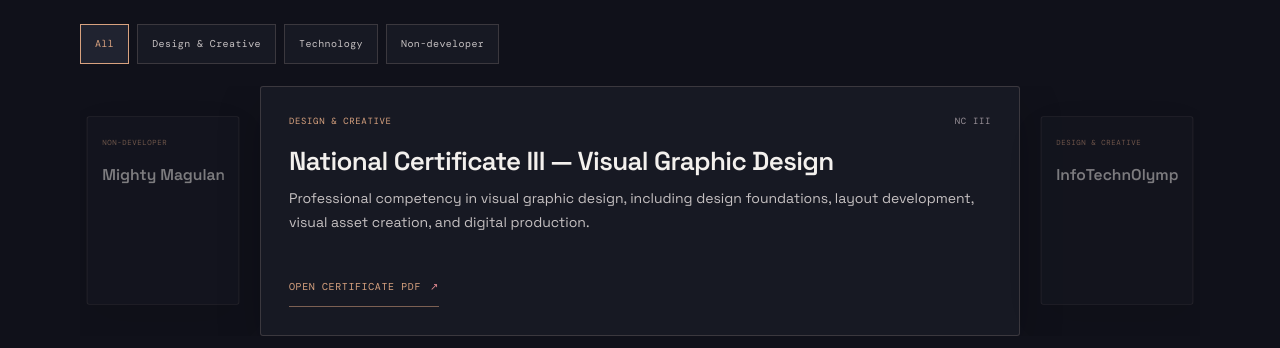
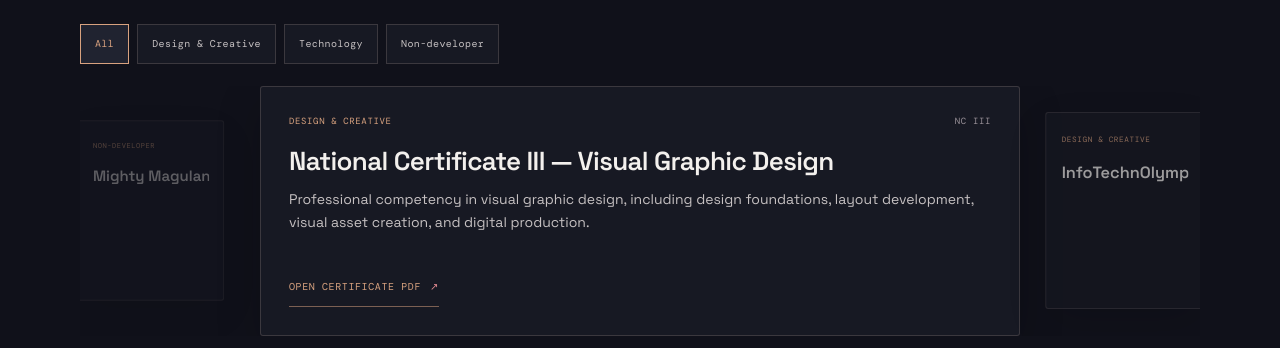
Before and after one commit to johnmichael223344-rgb/portfolio-site, a React (Vite) app: page / in a window 1280 px wide. Shown: the part 1488-1836 px from the top of the page. Built offline with nearby package versions, Linux system fonts and the light colour scheme; the HTML template or start-up script is replaced by a standard one.

Commit message:
Animate certificate slides into focus

```diff
--- a/src/App.tsx
+++ b/src/App.tsx
@@ -213,6 +213,8 @@ export default function App() {
   const [activeCertificateCategory, setActiveCertificateCategory] =
     useState<CertificateCategory>("all");
   const [activeCertificateIndex, setActiveCertificateIndex] = useState(0);
+  const [certificateDirection, setCertificateDirection] =
+    useState<"next" | "previous">("next");
   const visibleCertificates = certificates.filter(
     (certificate) =>
       activeCertificateCategory === "all" ||
@@ -225,6 +227,7 @@ export default function App() {
   const nextCertificate =
     visibleCertificates[(activeCertificateIndex + 1) % certificateCount];
   const moveCertificate = (direction: number) => {
+    setCertificateDirection(direction > 0 ? "next" : "previous");
     setActiveCertificateIndex(
       (index) => (index + direction + visibleCertificates.length) % visibleCertificates.length,
     );
@@ -370,6 +373,7 @@ export default function App() {
                 onClick={() => {
                   setActiveCertificateCategory(category);
                   setActiveCertificateIndex(0);
+                  setCertificateDirection("next");
                 }}
                 role="tab"
                 type="button"
@@ -378,9 +382,10 @@ export default function App() {
               </button>
             ))}
           </div>
-                    <div className="certificate-carousel-stage">
+                    <div className={`certificate-carousel-stage slide-${certificateDirection}`}>
+
             {previousCertificate && (
-              <article className="certificate-side-card card" aria-hidden="true">
+              <article key={`previous-${previousCertificate.file}`} className="certificate-side-card card" aria-hidden="true">
                 <span>{certificateCategoryLabels[previousCertificate.category]}</span>
                 <h3>{previousCertificate.title}</h3>
               </article>
@@ -392,7 +397,7 @@ export default function App() {
               aria-live="polite"
             >
               {activeCertificate && (
-                <article className="certificate-entry card" key={activeCertificate.file}>
+                <article className="certificate-entry certificate-current card" key={`${activeCertificateCategory}-${activeCertificate.file}`}>
                   <div className="certificate-entry-meta">
                     <span>{certificateCategoryLabels[activeCertificate.category]}</span>
                     <span>{activeCertificate.year}</span>
@@ -411,7 +416,7 @@ export default function App() {
               )}
             </div>
             {nextCertificate && (
-              <article className="certificate-side-card card" aria-hidden="true">
+              <article key={`next-${nextCertificate.file}`} className="certificate-side-card card" aria-hidden="true">
                 <span>{certificateCategoryLabels[nextCertificate.category]}</span>
                 <h3>{nextCertificate.title}</h3>
               </article>
--- a/src/index.css
+++ b/src/index.css
@@ -652,7 +652,13 @@ footer { border-top: 1px solid var(--border); padding-block: 24px 34px; }
   padding: 22px 16px;
   opacity: .48;
   transform: scale(.92);
+  transform-origin: center;
+  transition: opacity 380ms ease, transform 420ms cubic-bezier(.2,.75,.25,1);
 }
+.slide-next .certificate-side-card:first-child { opacity: .34; transform: translateX(-12px) scale(.88); }
+.slide-next .certificate-side-card:last-child { opacity: .62; transform: translateX(8px) scale(.96); }
+.slide-previous .certificate-side-card:first-child { opacity: .62; transform: translateX(-8px) scale(.96); }
+.slide-previous .certificate-side-card:last-child { opacity: .34; transform: translateX(12px) scale(.88); }
 .certificate-side-card:first-child { grid-column: 1; }
 .certificate-side-card:last-child { grid-column: 3; }
 .certificate-side-card > span {
@@ -677,11 +683,23 @@ footer { border-top: 1px solid var(--border); padding-block: 24px 34px; }
   min-height: 250px;
   flex-direction: column;
   padding: clamp(20px, 3vw, 28px);
-  animation: certificate-enter 220ms ease-out both;
 }
-@keyframes certificate-enter {
-  from { opacity: .35; transform: translateX(10px); }
-  to { opacity: 1; transform: translateX(0); }
+.certificate-current {
+  transform-origin: center;
+  animation: certificate-focus-next 420ms cubic-bezier(.2,.75,.25,1) both;
+}
+.slide-previous .certificate-current {
+  animation-name: certificate-focus-previous;
+}
+@keyframes certificate-focus-next {
+  0% { opacity: .35; transform: translateX(56px) scale(.84); }
+  72% { opacity: 1; transform: translateX(-4px) scale(1.015); }
+  100% { opacity: 1; transform: translateX(0) scale(1); }
+}
+@keyframes certificate-focus-previous {
+  0% { opacity: .35; transform: translateX(-56px) scale(.84); }
+  72% { opacity: 1; transform: translateX(4px) scale(1.015); }
+  100% { opacity: 1; transform: translateX(0) scale(1); }
 }
 .certificate-carousel-nav {
   display: flex;
```
